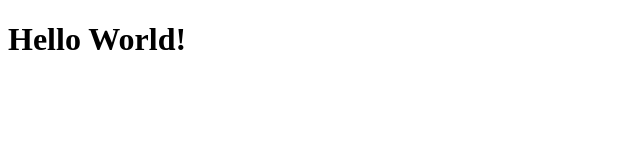
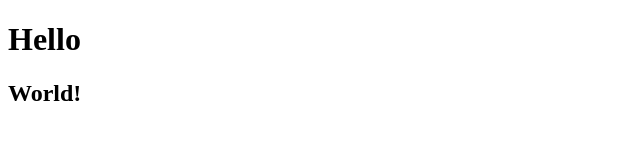
Before and after one commit to 6510615070/CN331-67-Demo, a plain HTML site: page index.html in a window 1280 px wide. Shown: the whole page, without its empty margins (0-640 px from the left). Drawn offline with Linux system fonts and the light colour scheme.

Commit message:
Update index.html

```diff
--- a/index.html
+++ b/index.html
@@ -6,6 +6,7 @@
     <title>Hello</title>
 </head>
 <body>
-    <h1>Hello World!</h1>
+    <h1>Hello</h1>
+    <h2>World!</h2>
 </body>
 </html>
```
